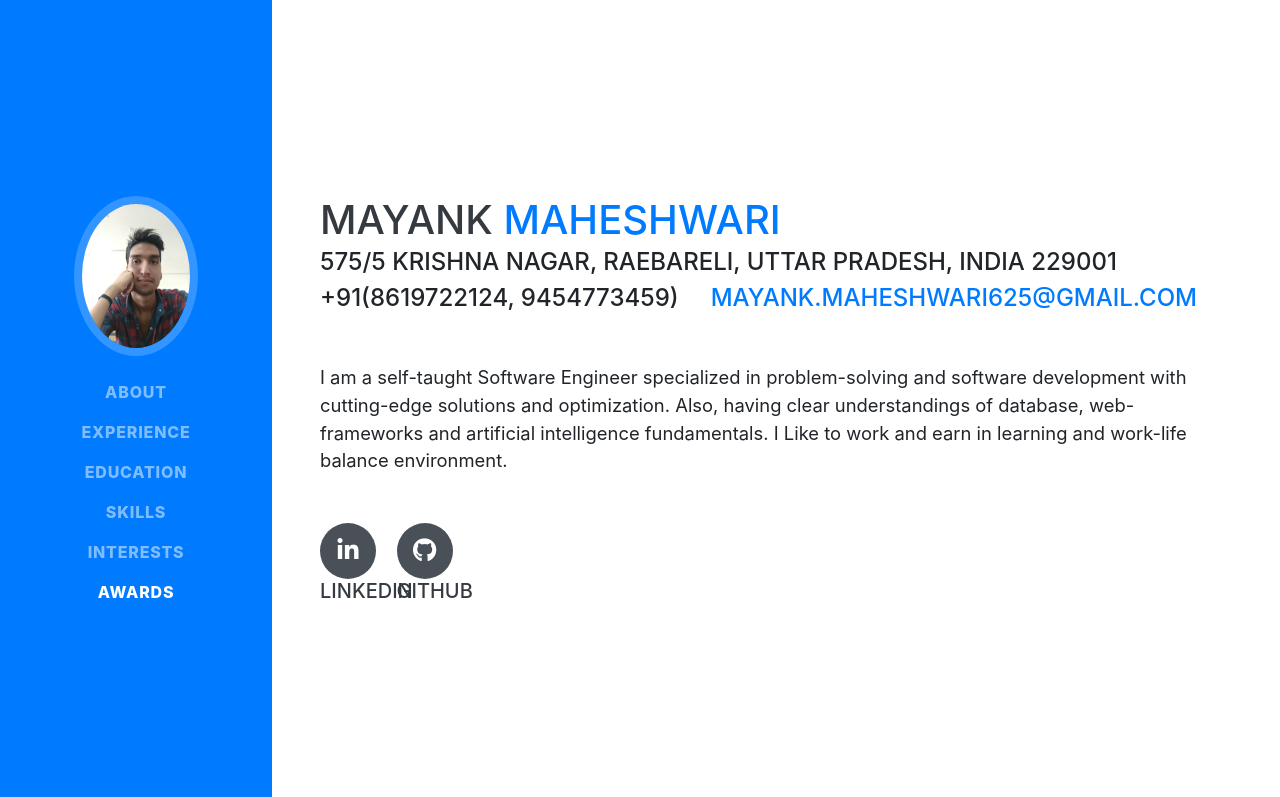
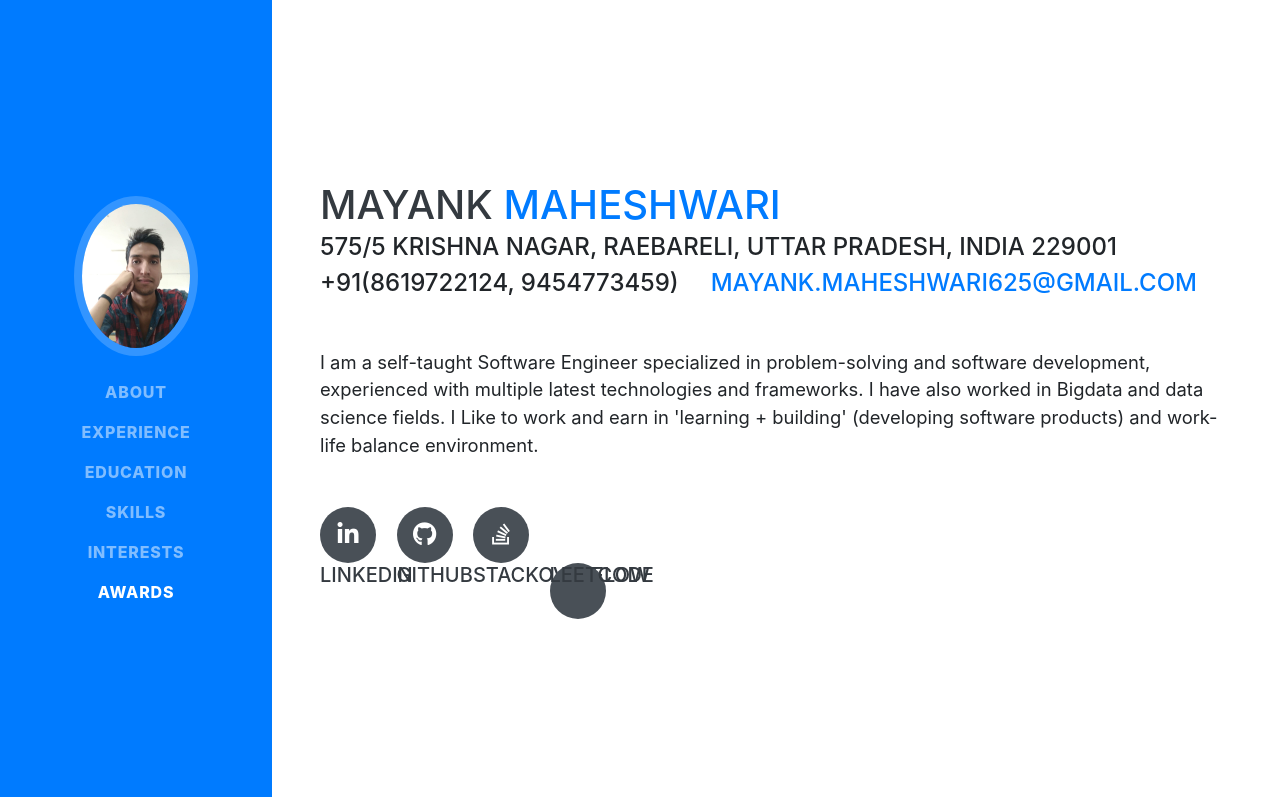
Before and after one commit to MayankMaheshwar/MayankMaheshwar.github.io, a website with bundled scripts: page index.html in a window 1280 px wide. Shown: the top 797 px of the page. Built offline with nearby package versions, Linux system fonts and the light colour scheme; a web font is replaced by a local one.

Commit message:
added social profiles

```diff
--- a/index.html
+++ b/index.html
@@ -68,7 +68,7 @@
         </h1>
         <div class="subheading mb-5">575/5 Krishna Nagar, Raebareli, Uttar Pradesh, INDIA 229001   &nbsp;&nbsp;&nbsp;&nbsp;&nbsp;   +91(8619722124, 9454773459)    &nbsp;&nbsp;&nbsp;  <a href="mailto:name@email.com" >mayank.maheshwari625@gmail.com</a>
         </div>
-        <p class="lead mb-5">I am a self-taught Software Engineer specialized in problem-solving and software development with cutting-edge solutions and optimization. Also, having clear understandings of database, web-frameworks and artificial intelligence fundamentals. I Like to work and earn in learning and work-life balance environment.</p>
+        <p class="lead mb-5">I am a self-taught Software Engineer specialized in problem-solving and software development, experienced with multiple latest technologies and frameworks. I have also worked in Bigdata and data science fields. I Like to work and earn in 'learning + building' (developing software products) and work-life balance environment.</p>
         <div class="social-icons">
           <a href="https://www.linkedin.com/in/mayankmaheshwar/" target="_blank">
             <i class="fab fa-linkedin-in" alt="linkedin"></i>
@@ -77,6 +77,14 @@
           <a href="https://github.com/MayankMaheshwar" target="_blank">
             <i class="fab fa-github"></i>
             <h5>github</h5>
+          </a>
+          <a href="https://stackoverflow.com/users/10251555/mayank-maheshwari" target="_blank">
+            <i class="fab fa-stack-overflow"></i>
+            <h5>Stackoverflow</h5>
+          </a>
+          <a href="https://leetcode.com/mayankmaheshwari/" target="_blank">
+            <i class="cib-leetcode""></i>
+            <h5>Leetcode</h5>
           </a>
 
 
@@ -309,7 +317,7 @@
 
           <li>
             <i class="fa-li fa fa-trophy text-warning"></i>
-            Reached 7,000 people through my Q/A on Stackoverflow.</li>
+            Reached 2.8m people through my Q/A on Stackoverflow.</li>
 
 
       </div>
```
